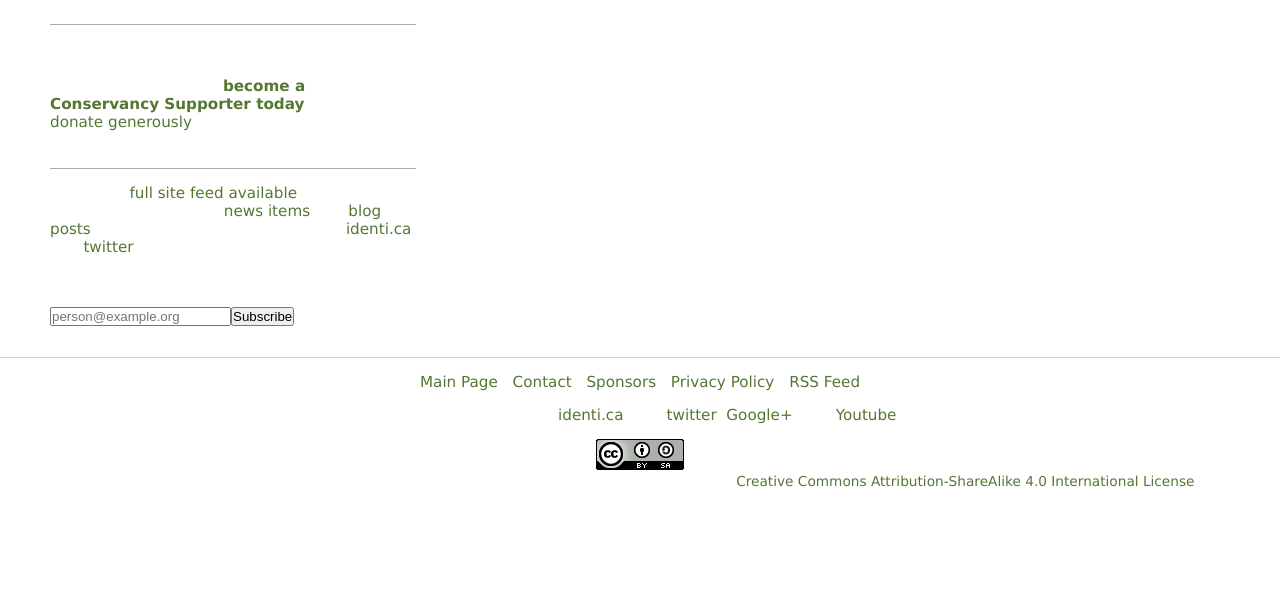
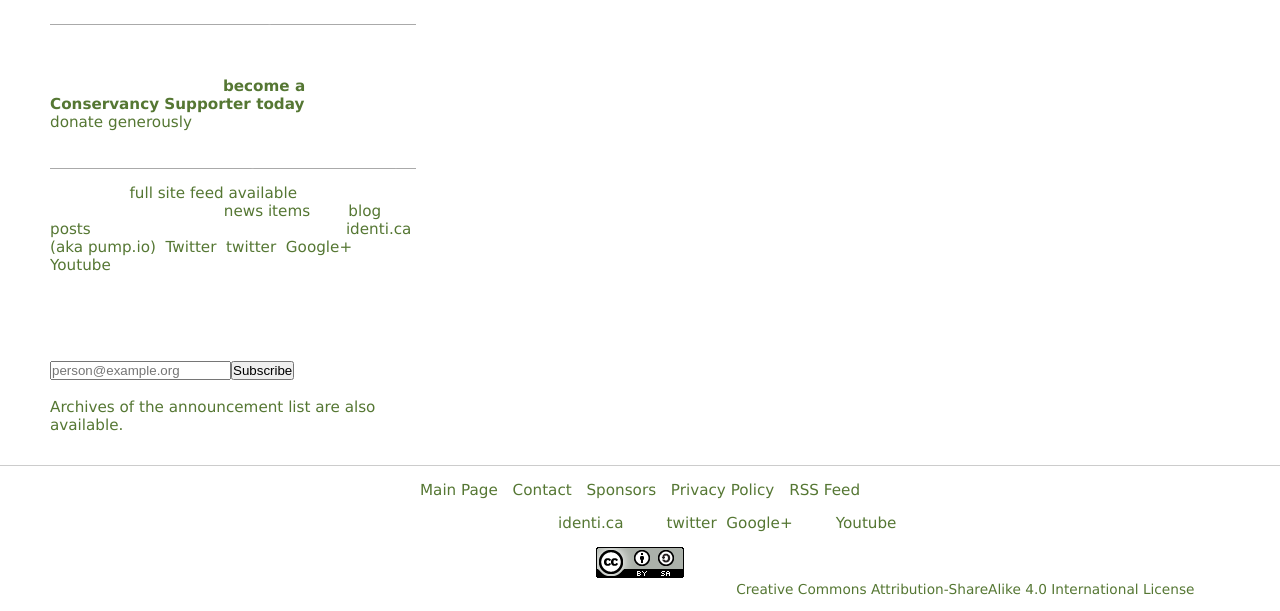
Before and after one commit to stain/conservancy-website, a Django app: template www/conservancy/templates/frontpage.html in a window 1280 px wide. Shown: the part 645-1256 px from the top of the page. Before the commit the page ends 1132 px from the top, so only its background shows below. Run offline with Django 3.2, Linux system fonts and the light colour scheme; the template is opened without the code that fills it, so the values that code supplies are empty.

Commit message:
More social networking links.

```diff
--- a/www/conservancy/templates/frontpage.html
+++ b/www/conservancy/templates/frontpage.html
@@ -44,14 +44,19 @@
 <p>There is a <a href="/feeds/omnibus/">full site feed available</a> (as
   well as separate feeds for the <a href="/feeds/news/">news items</a> and
   <a href="/feeds/blog/">blog posts</a>).  You can follow Conservancy
- on <a href="https://identi.ca/conservancy">identi.ca</a>
- and <a href="https://twitter.com/conservancy">twitter</a>.</p>
+ on <a href="https://identi.ca/conservancy">identi.ca (aka pump.io)</a>,
+  <a href="https://twitter.com/conservancy">Twitter</a>, <a href="https://twitter.com/conservancy">twitter</a>, <a href="https://plus.google.com/104268783278405704634/">Google+</a>,
+      <a href="https://www.youtube.com/channel/UCUEeuNvX2UyTTyTYXR9dm_A">Youtube</a>,
+      and probably can be found on whatever social network you prefer.  Look
+      for everywhere and follow us!</p>
 
 <p>
     <span id="subbox">
         <form method="post" action="https://lists.sfconservancy.org/mailman/subscribe/announce">
-          You can also subscribe to Conservancy's low-traffic email announce list <br/><input name="email" placeholder="person@example.org"/><input type="submit" name="email-button" value="Subscribe"/>
-        </form>
+          You can also subscribe to Conservancy's low-traffic email announce list: <br/><input name="email" placeholder="person@example.org"/><input type="submit" name="email-button" value="Subscribe"/>
+        </form><br/>
+        <a href="http://lists.sfconservancy.org/pipermail/announce/">Archives
+        of the announcement list are also available.</a>
       </span></p>
 
 </div>
```
